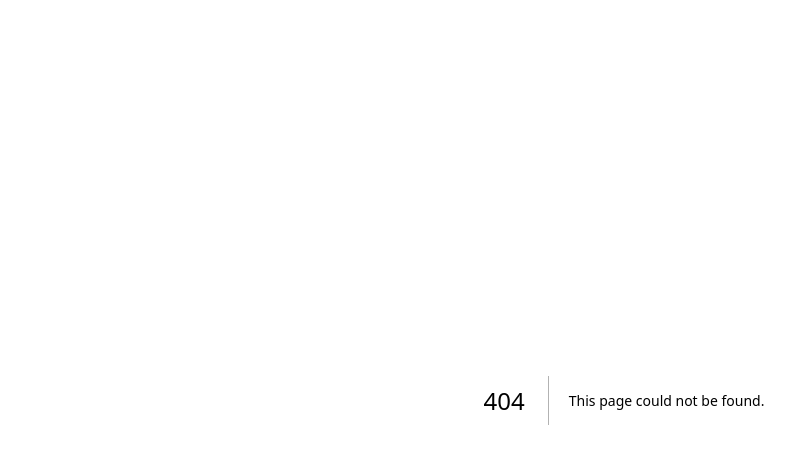
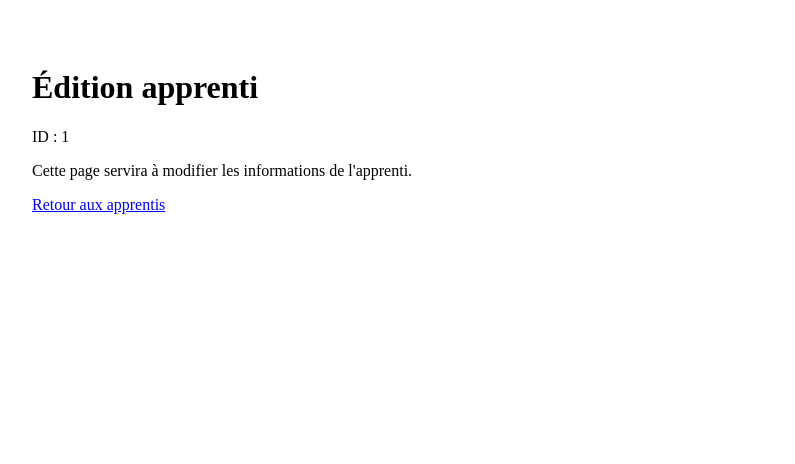
Before and after one commit to fabsalel-design/suivi-visites-mfr, a Next.js app: page /apprentis/1/edit in a window 1280 px wide. Before the commit this address had no page. Shown: the top 464 px of the page, without its empty margins (16-811 px from the left). Built offline with nearby package versions, Linux system fonts and the light colour scheme.

Commit message:
Create page.tsx

```diff
--- /dev/null
+++ b/app/apprentis/[id]/edit/page.tsx
@@ -0,0 +1,27 @@
+
+import Link from "next/link";
+
+export default async function EditApprentiPage({
+  params,
+}: {
+  params: Promise<{ id: string }>;
+}) {
+  const { id } = await params;
+
+  return (
+    <main style={{ padding: "40px" }}>
+      <h1>Édition apprenti</h1>
+
+      <p>ID : {id}</p>
+
+      <p>
+        Cette page servira à modifier les
+        informations de l'apprenti.
+      </p>
+
+      <Link href="/apprentis">
+        Retour aux apprentis
+      </Link>
+    </main>
+  );
+}
```
